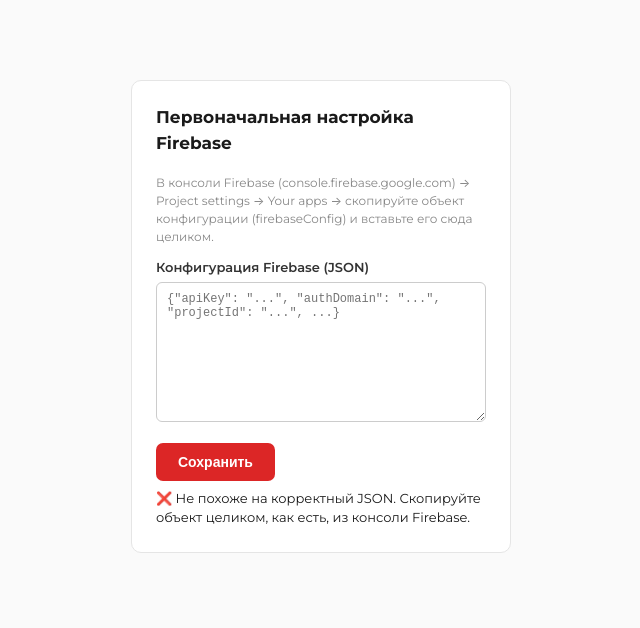
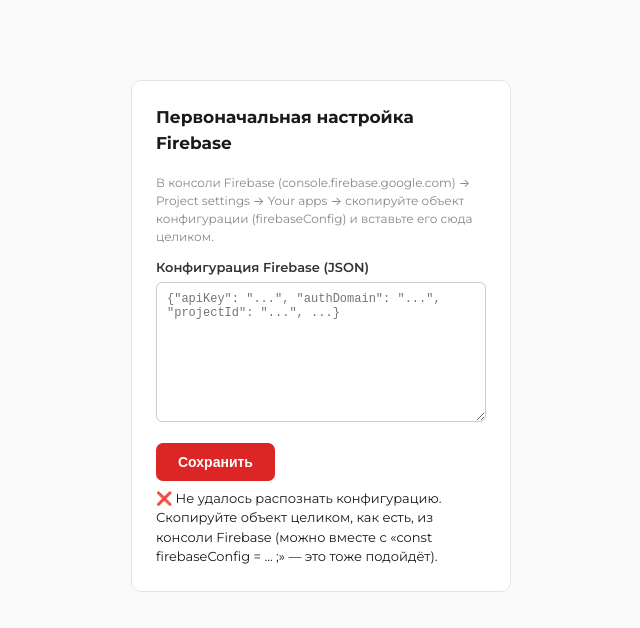
Before and after one commit to nikita20025730-oss/contracts-generator, a website: page index.html in a window 1280 px wide. Both pictures are taken after a click on the button "Сохранить". Shown: the whole page, without its empty margins (319-959 px from the left). Drawn offline with Linux system fonts and the light colour scheme.

Commit message:
Add files via upload

```diff
--- a/index.html
+++ b/index.html
@@ -1904,6 +1904,40 @@
   fbDb = firebase.firestore();
 }
 
+/**
+ * Из консоли Firebase обычно копируется НЕ строгий JSON, а фрагмент кода
+ * вида:
+ *   const firebaseConfig = {
+ *     apiKey: "...",
+ *     authDomain: "...",
+ *     ...
+ *   };
+ * (ключи без кавычек, есть "const ... =" в начале и ";" в конце) - строгий
+ * JSON.parse на таком тексте падает. Эта функция сначала пробует честный
+ * JSON.parse (вдруг вставили именно JSON), а если не вышло - вырезает
+ * фигурные скобки объекта и безопасно вычисляет его как JS-объект (это
+ * данные, которые пользователь сам вставил в свой же браузер, а не код
+ * с чужого сайта - поэтому такое вычисление здесь уместно и безопасно).
+ */
+function parseFirebaseConfigInput(raw) {
+  try {
+    return JSON.parse(raw);
+  } catch (e) {
+    // не строгий JSON - пробуем как фрагмент JS-кода
+  }
+  const start = raw.indexOf("{");
+  const end = raw.lastIndexOf("}");
+  if (start === -1 || end === -1 || end < start) {
+    throw new Error("Не найдены фигурные скобки объекта конфигурации.");
+  }
+  const objectLiteral = raw.slice(start, end + 1);
+  const value = new Function("return (" + objectLiteral + ");")();
+  if (!value || typeof value !== "object" || !value.apiKey) {
+    throw new Error("Похоже, это не конфигурация Firebase (нет поля apiKey).");
+  }
+  return value;
+}
+
 // Firebase Auth требует email - у нас же принято работать с простыми
 // логинами (напр. "admin"), поэтому логин без "@" превращаем в
 // псевдо-почту вида "admin@workspace.local" - это стандартный, безопасный
@@ -1948,12 +1982,12 @@
       const raw = document.getElementById("setupFirebaseInput").value.trim();
       const statusEl = document.getElementById("setupFirebaseStatus");
       try {
-        const parsed = JSON.parse(raw);
+        const parsed = parseFirebaseConfigInput(raw);
         firebaseConfig = parsed;
         window.localStorage.setItem("firebaseConfig", JSON.stringify(parsed));
         renderLoginScreen();
       } catch (e) {
-        statusEl.textContent = "❌ Не похоже на корректный JSON. Скопируйте объект целиком, как есть, из консоли Firebase.";
+        statusEl.textContent = "❌ Не удалось распознать конфигурацию. Скопируйте объект целиком, как есть, из консоли Firebase (можно вместе с «const firebaseConfig = ... ;» — это тоже подойдёт).";
       }
     };
     return;
```
